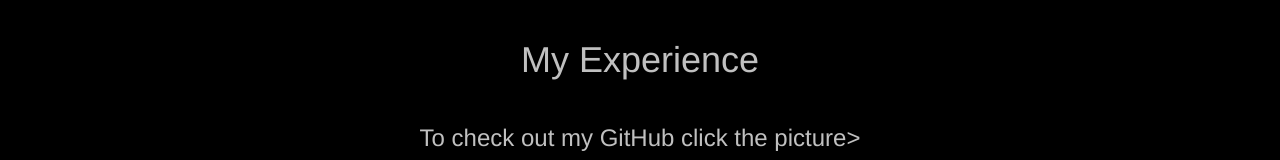
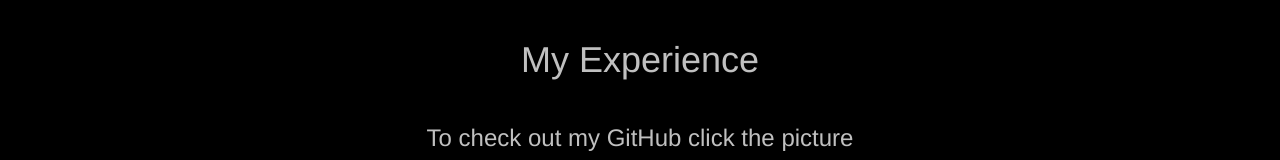
Before and after one commit to christian-newcomb/archer-malmo, a plain HTML site: page index.html in a window 1280 px wide. Shown: the top 160 px of the page. Drawn offline with nearby package versions, Linux system fonts and the light colour scheme.

Commit message:
Update index.html

```diff
--- a/index.html
+++ b/index.html
@@ -38,7 +38,7 @@
             <div class="profile">
                 <div class="row">
                    <div class="col-md-3"></div>
-			<div class="col-md-6">  <h3>To check out my GitHub click the picture></h3><a href="https://github.com/christian-newcomb"><img  src="img/me.jpg" class="img-circle" alt="Cinque Terre" width="250" height="150"></a> </div>                    <div class="col-md-3"></div>
+			<div class="col-md-6">  <h3>To check out my GitHub click the picture</h3> <a href="https://github.com/christian-newcomb"><img  src="img/me.jpg" class="img-circle" alt="Cinque Terre" width="250" height="150"></a> </div>                    <div class="col-md-3"></div>
                  </div>
             </div>
         </h1>
```
